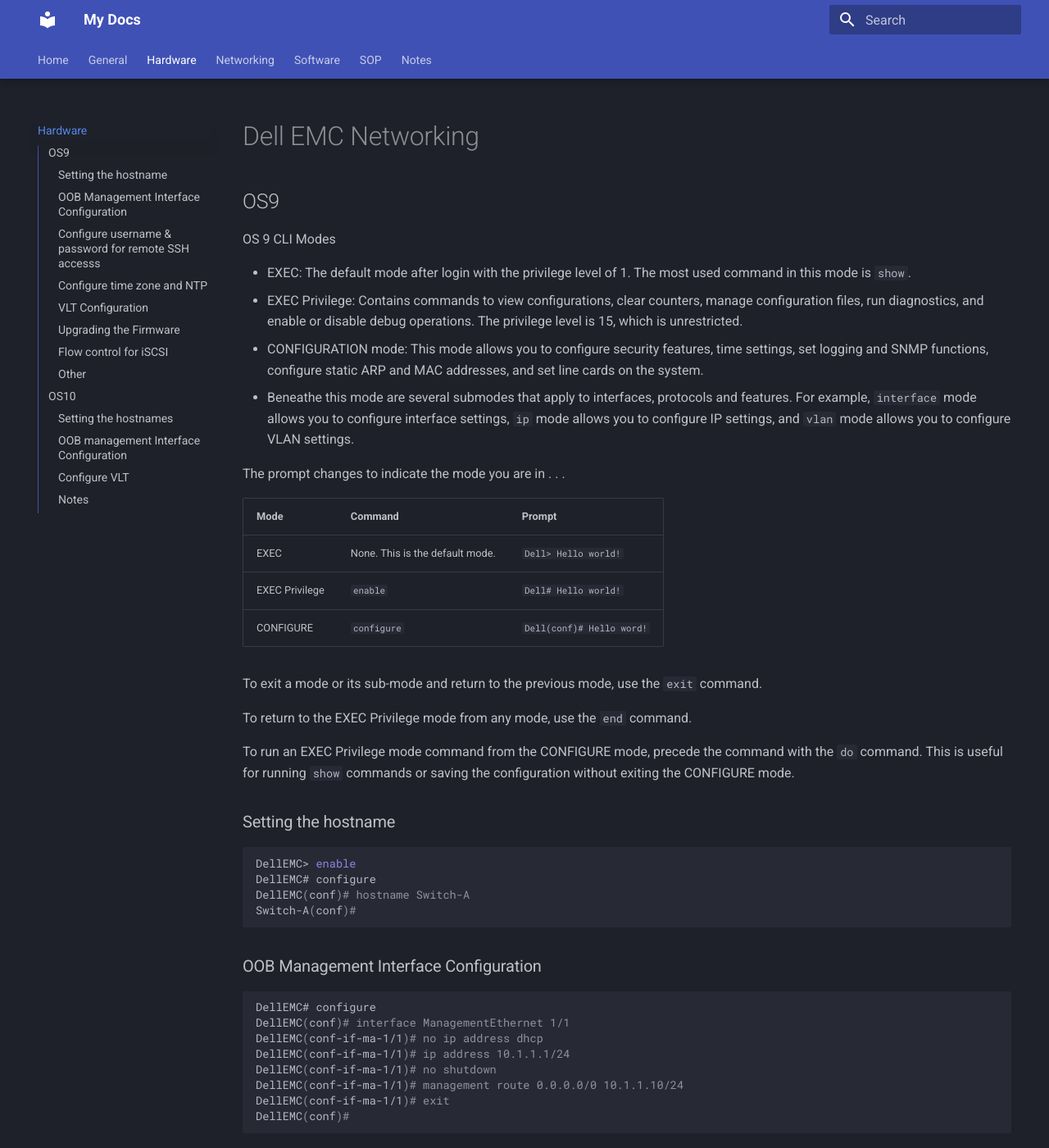
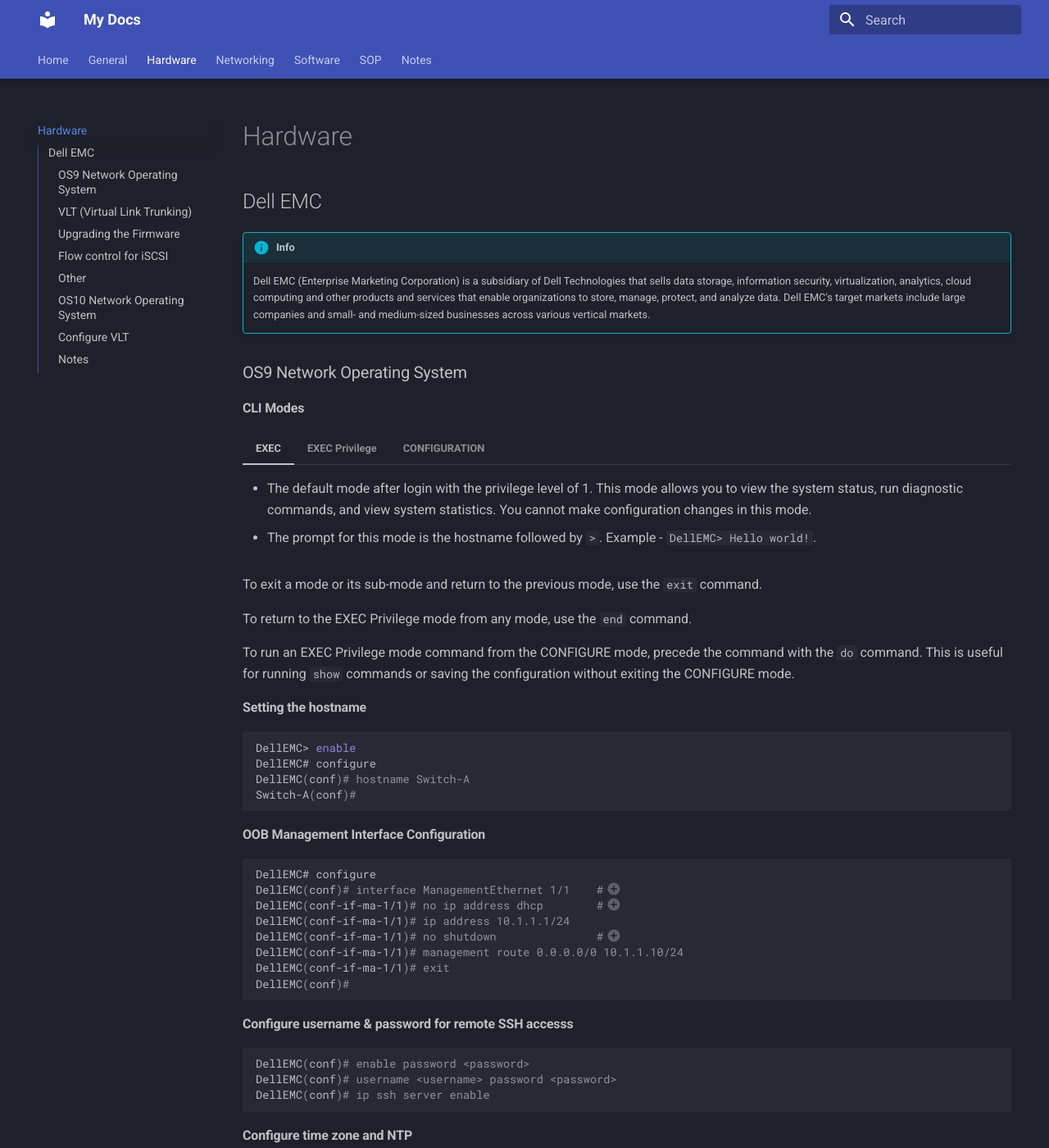
Before and after one commit to rmscode/binary-garden, an MkDocs documentation site: the page built from docs/hardware/hardware.md, in a window 1280 px wide and 1400 px high. Shown: the whole window at 82% size. Built offline with MkDocs 1.6.1 and Material for MkDocs 9.7.7, drawn with Linux system fonts in a browser that asks for light colours; some of the changed text lies outside the part shown.

Commit message:
Update hardware.md

````diff
--- a/docs/hardware/hardware.md
+++ b/docs/hardware/hardware.md
@@ -1,21 +1,32 @@
-# Dell EMC Networking
+# Hardware
 
-## OS9
+## Dell EMC
 
-OS 9 CLI Modes
+!!! info
 
-- EXEC: The default mode after login with the privilege level of 1. The most used command in this mode is `show`.
-- EXEC Privilege:  Contains commands to view configurations, clear counters, manage configuration files, run diagnostics, and enable or disable debug operations. The privilege level is 15, which is unrestricted.
-- CONFIGURATION mode: This mode allows you to configure security features, time settings, set logging and SNMP functions, configure static ARP and MAC addresses, and set line cards on the system.
-  - Beneathe this mode are several submodes that apply to interfaces, protocols and features. For example, `interface` mode allows you to configure interface settings, `ip` mode allows you to configure IP settings, and `vlan` mode allows you to configure VLAN settings.
+    Dell EMC (Enterprise Marketing Corporation) is a subsidiary of Dell Technologies that sells data storage, information security, virtualization, analytics, cloud computing and other products and services that enable organizations to store, manage, protect, and analyze data. Dell EMC's target markets include large companies and small- and medium-sized businesses across various vertical markets.
 
-The prompt changes to indicate the mode you are in . . .
+### OS9 Network Operating System
 
-| Mode           | Command                         | Prompt                    |
-| -------------- | ------------------------------- | ------------------------- |
-| EXEC           | None. This is the default mode. | `Dell> Hello world!`      |
-| EXEC Privilege | `enable`                        | `Dell# Hello world!`      |
-| CONFIGURE      | `configure`                     | `Dell(conf)# Hello word!` |
+#### CLI Modes
+
+=== "EXEC"
+
+    - The default mode after login with the privilege level of 1. This mode allows you to view the system status, run diagnostic commands, and view system statistics. You cannot make configuration changes in this mode.
+    - The prompt for this mode is the hostname followed by `>`. Example - `DellEMC> Hello world!`.
+
+=== "EXEC Privilege"
+
+    - Contains commands to view configurations, clear counters, manage configuration files, run diagnostics, and enable or disable debug operations. The privilege level is 15, which is unrestricted.
+    - Enter this mode by using the `enable` command.
+    - The prompt for this mode is the hostname followed by `#`. Example -`DellEMC# Hello world!`.
+
+=== "CONFIGURATION"
+
+    - This mode allows you to configure security features, time settings, set logging and SNMP functions, configure static ARP and MAC addresses, and set line cards on the system.
+        - Beneathe this mode are several submodes that apply to interfaces, protocols and features. For example, `interface` mode allows you to configure interface settings, `ip` mode allows you to configure IP settings, and `vlan` mode allows you to configure VLAN settings.
+    - Enter this mode by using the `configure` command.
+    - The prompt for this mode is the hostname followed by `(conf)#`. Example - `DellEMC(conf)# Hello world!`.
 
 To exit a mode or its sub-mode and return to the previous mode, use the `exit` command.
 
@@ -23,29 +34,33 @@
 
 To run an EXEC Privilege mode command from the CONFIGURE mode, precede the command with the `do` command. This is useful for running `show` commands or saving the configuration without exiting the CONFIGURE mode.
 
-### Setting the hostname
+#### Setting the hostname
 
-```bash
+```shell
 DellEMC> enable
 DellEMC# configure
 DellEMC(conf)# hostname Switch-A
 Switch-A(conf)#
 ```
 
-### OOB Management Interface Configuration
+#### OOB Management Interface Configuration
 
 ```bash
 DellEMC# configure
-DellEMC(conf)# interface ManagementEthernet 1/1
-DellEMC(conf-if-ma-1/1)# no ip address dhcp
+DellEMC(conf)# interface ManagementEthernet 1/1    #(1)
+DellEMC(conf-if-ma-1/1)# no ip address dhcp        #(2)
 DellEMC(conf-if-ma-1/1)# ip address 10.1.1.1/24
-DellEMC(conf-if-ma-1/1)# no shutdown
+DellEMC(conf-if-ma-1/1)# no shutdown               #(3)
 DellEMC(conf-if-ma-1/1)# management route 0.0.0.0/0 10.1.1.10/24
 DellEMC(conf-if-ma-1/1)# exit
 DellEMC(conf)#
 ```
 
-### Configure username & password for remote SSH accesss
+1. The `interface` command is used to enter interface configuration mode.
+2. The `no` command is used to negate a command. In this case, we are negating the `ip address dhcp` command and essentially removing that setting from the interface.
+3. This enables the interface and keeps it enabled after a reboot.
+
+#### Configure username & password for remote SSH accesss
 
 ```bash
 DellEMC(conf)# enable password <password>
@@ -53,7 +68,7 @@
 DellEMC(conf)# ip ssh server enable
 ```
 
-### Configure time zone and NTP
+#### Configure time zone and NTP
 
 ```bash
 DellEMC(conf)# clock timezone UTC -5
@@ -63,13 +78,19 @@
 DellEMC(conf)# show clock
 ```
 
-### VLT Configuration
+### VLT (Virtual Link Trunking)
+
+!!! info
+
+    Virtual Link Trunking is Dell's implementation of MLAG (Multi-Chassis Link Aggregation). It allows you to create a port-channel (LAG) between two switches and have them act as one logical switch. This provides redundancy and load balancing.
 
 #### 1. Enable STP globally on each VLT peer
 
-> Dell recommends, at least initially, to enable STP globally on each VLT peer. This is to prevent loops in the event of a misconfiguration. Once the VLT domain is configured, STP can be disabled.
+!!! tip
 
-```bash
+    Dell recommends, at least initially, to enable STP globally on each VLT peer. This is to prevent loops in the event of a misconfiguration.
+
+```shell
 VLT-1(conf)# protocol spanning-tree rstp
 VLT-1(conf-rstp)# no disable
 VLT-1(conf-rstp)# exit
@@ -208,7 +229,7 @@
 DellEMC(conf-mon-sess-0)# $source te 1/1 dest te 1/2 dir rx
 ```
 
-## OS10
+### OS10 Network Operating System
 
 When labbing in GNS3, it takes quite a bit a time for the OS10 appliances to boot the first time. Be patient. Login with linuxadmin/linuxadmin and then logout. Skipping this will result in an "incorrect login" notice when trying to login to the default admin/admin. I have no idea why that is...
 
@@ -218,7 +239,7 @@
 
 > **NOTE** The default QEMU adapter count in the appliance's settings is 10. I tried to expand this to 57 get the full range of the appliance's interfaces (1/1/1-1/1/56), but the appliance failed to boot. I left it at 10 and just used the first 10 interfaces (1x mgmt, 9x eth).
 
-### Setting the hostnames
+#### Setting the hostnames
 
 VLT Peer 1
 
@@ -244,7 +265,7 @@
 ACCESS(config)#
 ```
 
-### OOB management Interface Configuration
+#### OOB management Interface Configuration
 
 ```bash
 VLT-1# configure
@@ -267,14 +288,14 @@
 
 ### Configure VLT
 
-#### 1. Enable STP globally on each peer
+1. Enable STP globally on each peer
 
 ```bash
 VLT-1# configure
 VLT-1(config)# spanning-tree mode rstp
 ```
 
-#### 2. Create a VLT domain on each VLT peer
+2. Create a VLT domain on each VLT peer
 
 > The VLT domain requires an ID number (1-255). Configure the same ID on both peers.
 
@@ -283,7 +304,7 @@
 VLT-1(conf-vlt-1)# exit
 ```
 
-#### 3. Configure VLTi interfaces on each VLT peer
+3. Configure VLTi interfaces on each VLT peer
 
 > Before you configure the VLTi on peer interfaces, remove each interface from L2 mode with `no switchport`. This is shown below.
 >
````
Also changed, not shown: other parts of docs/hardware/hardware.md (+3 -3 lines).
